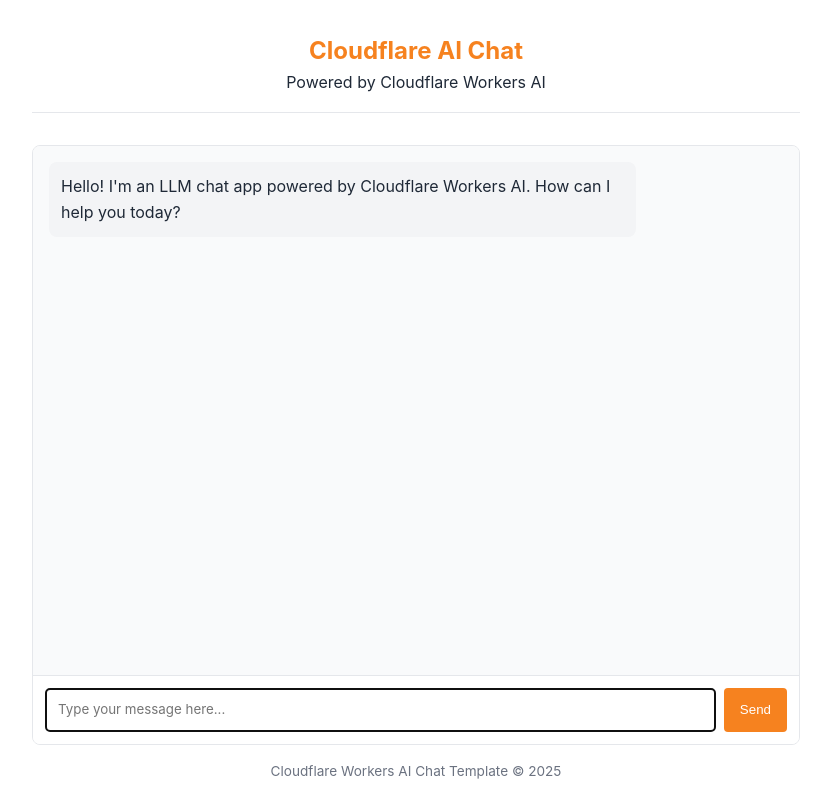
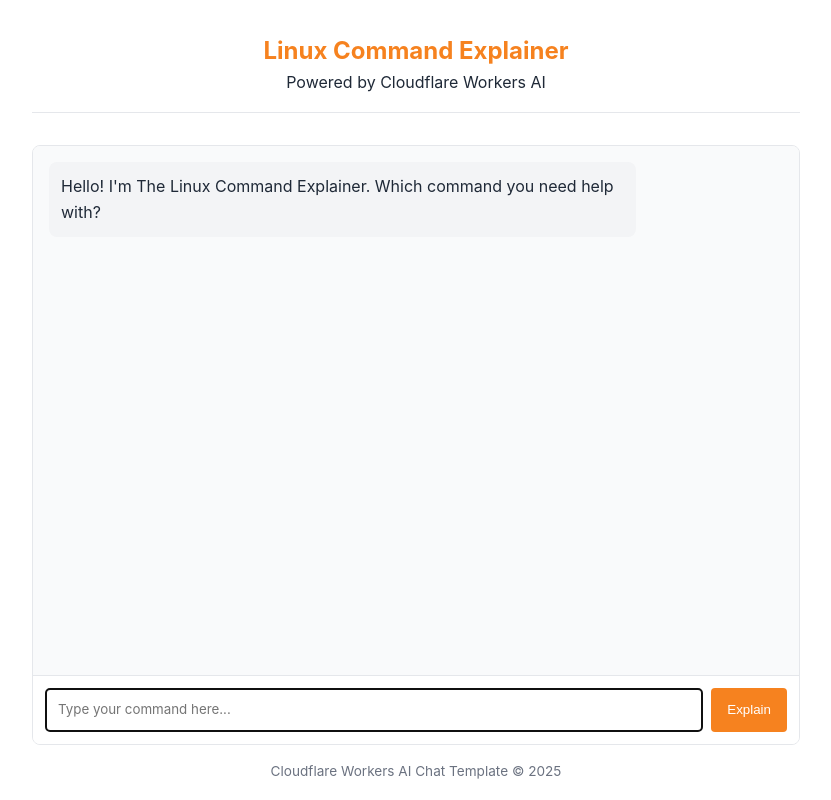
Before and after one commit to MohamedElDegwi/cf_ai_Linux-Command-Explainer, a website: page public/index.html in a window 1280 px wide. Shown: the whole page, without its empty margins (224-1055 px from the left). Drawn offline with Linux system fonts and the light colour scheme.

Commit message:
feat: adapt LLM chat template to be Linux Command Explainer Only

```diff
--- a/package.json
+++ b/package.json
@@ -18,7 +18,7 @@
 		"publish": true
 	},
 	"devDependencies": {
-		"@cloudflare/vitest-pool-workers": "0.8.44",
+		"@cloudflare/vitest-pool-workers": "^0.8.71",
 		"@types/node": "^24.0.4",
 		"typescript": "5.8.3",
 		"vitest": "3.2.4",
--- a/public/chat.js
+++ b/public/chat.js
@@ -1,32 +1,22 @@
-/**
- * LLM Chat App Frontend
- *
- * Handles the chat UI interactions and communication with the backend API.
- */
-
-// DOM elements
 const chatMessages = document.getElementById("chat-messages");
 const userInput = document.getElementById("user-input");
 const sendButton = document.getElementById("send-button");
 const typingIndicator = document.getElementById("typing-indicator");
 
-// Chat state
 let chatHistory = [
 	{
 		role: "assistant",
 		content:
-			"Hello! I'm an LLM chat app powered by Cloudflare Workers AI. How can I help you today?",
+			"Hello! I'm Linux Command Explainer powered by Cloudflare Workers AI. which command can I help you with today?",
 	},
 ];
 let isProcessing = false;
 
-// Auto-resize textarea as user types
 userInput.addEventListener("input", function () {
 	this.style.height = "auto";
 	this.style.height = this.scrollHeight + "px";
 });
 
-// Send message on Enter (without Shift)
 userInput.addEventListener("keydown", function (e) {
 	if (e.key === "Enter" && !e.shiftKey) {
 		e.preventDefault();
@@ -34,47 +24,34 @@
 	}
 });
 
-// Send button click handler
 sendButton.addEventListener("click", sendMessage);
 
-/**
- * Sends a message to the chat API and processes the response
- */
 async function sendMessage() {
 	const message = userInput.value.trim();
 
-	// Don't send empty messages
 	if (message === "" || isProcessing) return;
 
-	// Disable input while processing
 	isProcessing = true;
 	userInput.disabled = true;
 	sendButton.disabled = true;
 
-	// Add user message to chat
 	addMessageToChat("user", message);
 
-	// Clear input
 	userInput.value = "";
 	userInput.style.height = "auto";
 
-	// Show typing indicator
 	typingIndicator.classList.add("visible");
 
-	// Add message to history
 	chatHistory.push({ role: "user", content: message });
 
 	try {
-		// Create new assistant response element
 		const assistantMessageEl = document.createElement("div");
 		assistantMessageEl.className = "message assistant-message";
 		assistantMessageEl.innerHTML = "<p></p>";
 		chatMessages.appendChild(assistantMessageEl);
 
-		// Scroll to bottom
 		chatMessages.scrollTop = chatMessages.scrollHeight;
 
-		// Send request to API
 		const response = await fetch("/api/chat", {
 			method: "POST",
 			headers: {
@@ -85,12 +62,10 @@
 			}),
 		});
 
-		// Handle errors
 		if (!response.ok) {
 			throw new Error("Failed to get response");
 		}
 
-		// Process streaming response
 		const reader = response.body.getReader();
 		const decoder = new TextDecoder();
 		let responseText = "";
@@ -102,20 +77,16 @@
 				break;
 			}
 
-			// Decode chunk
 			const chunk = decoder.decode(value, { stream: true });
 
-			// Process SSE format
 			const lines = chunk.split("\n");
 			for (const line of lines) {
 				try {
 					const jsonData = JSON.parse(line);
 					if (jsonData.response) {
-						// Append new content to existing text
 						responseText += jsonData.response;
 						assistantMessageEl.querySelector("p").textContent = responseText;
 
-						// Scroll to bottom
 						chatMessages.scrollTop = chatMessages.scrollHeight;
 					}
 				} catch (e) {
@@ -124,7 +95,6 @@
 			}
 		}
 
-		// Add completed response to chat history
 		chatHistory.push({ role: "assistant", content: responseText });
 	} catch (error) {
 		console.error("Error:", error);
@@ -133,10 +103,8 @@
 			"Sorry, there was an error processing your request.",
 		);
 	} finally {
-		// Hide typing indicator
 		typingIndicator.classList.remove("visible");
 
-		// Re-enable input
 		isProcessing = false;
 		userInput.disabled = false;
 		sendButton.disabled = false;
@@ -144,15 +112,11 @@
 	}
 }
 
-/**
- * Helper function to add message to chat
- */
 function addMessageToChat(role, content) {
 	const messageEl = document.createElement("div");
 	messageEl.className = `message ${role}-message`;
 	messageEl.innerHTML = `<p>${content}</p>`;
 	chatMessages.appendChild(messageEl);
 
-	// Scroll to bottom
 	chatMessages.scrollTop = chatMessages.scrollHeight;
 }
--- a/public/index.html
+++ b/public/index.html
@@ -3,7 +3,7 @@
 	<head>
 		<meta charset="UTF-8" />
 		<meta name="viewport" content="width=device-width, initial-scale=1.0" />
-		<title>LLM Chat App</title>
+		<title>Linux Command Explainer</title>
 		<style>
 			:root {
 				--primary-color: #f6821f;
@@ -138,7 +138,7 @@
 	</head>
 	<body>
 		<header>
-			<h1>Cloudflare AI Chat</h1>
+			<h1>Linux Command Explainer</h1>
 			<p>Powered by Cloudflare Workers AI</p>
 		</header>
 
@@ -146,8 +146,8 @@
 			<div id="chat-messages" class="chat-messages">
 				<div class="message assistant-message">
 					<p>
-						Hello! I'm an LLM chat app powered by Cloudflare Workers AI. How can
-						I help you today?
+						Hello! I'm The Linux Command Explainer. Which command
+						you need help with?
 					</p>
 				</div>
 			</div>
@@ -159,11 +159,11 @@
 			<div class="message-input">
 				<textarea
 					id="user-input"
-					placeholder="Type your message here..."
+					placeholder="Type your command here..."
 					rows="1"
 					autofocus
 				></textarea>
-				<button id="send-button">Send</button>
+				<button id="send-button">Explain</button>
 			</div>
 		</div>
 
```
Also changed, not shown: PROMPTS.md (added, +4 -0 lines), src/index.ts (+22 -35 lines), src/types.ts (+0 -13 lines), 1 other file.
